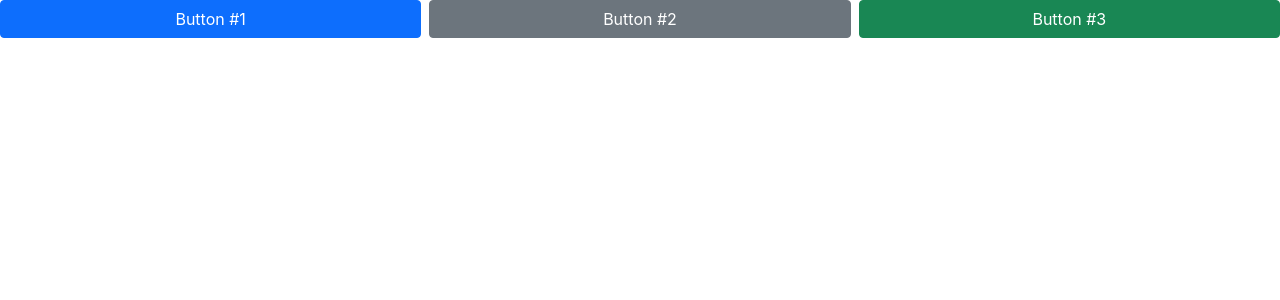
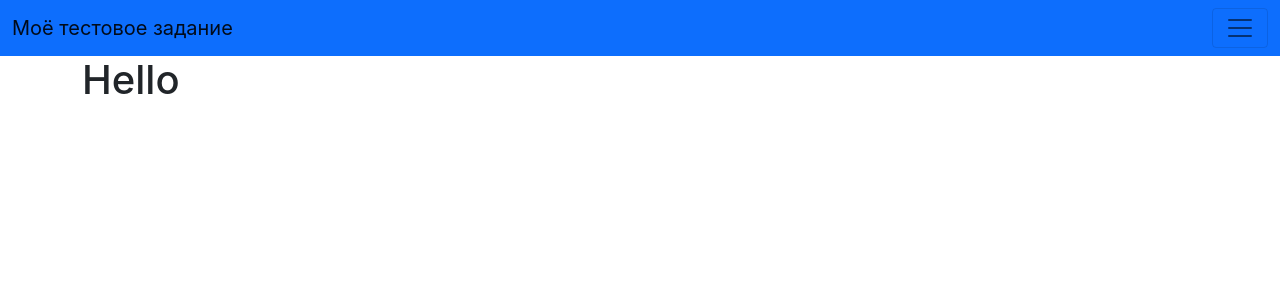
Before and after one commit to hellovadim/my-app, a React (Create React App) app: page /1 in a window 1280 px wide. Shown: the top 300 px of the page. Built offline with nearby package versions, Linux system fonts and the light colour scheme; no server answers.

Commit message:
Добавил в саги логику загрузки и задержку для лоадера

```diff
--- a/src/components/App/App.jsx
+++ b/src/components/App/App.jsx
@@ -1,27 +1,26 @@
 import { useSelector, useDispatch } from "react-redux";
 import { useEffect } from "react";
-import { Row, Button, Col } from "react-bootstrap";
+import { Container } from "react-bootstrap";
 
+import Header from "../Header/Header";
+import Loader from "../Loader/Loader";
+// import { fetchPhotos } from "../../redux/actions/photosAction";
 import { fetchSinglePhoto } from "../../redux/actions/singlePhotoActions";
 
-import { getSinglePhoto } from "../../axios/axios";
 const App = () => {
+  const loading = useSelector((state) => state.singlePhoto.loading);
   const dispatch = useDispatch();
-  const photo = useSelector((state) => state.singlePhoto);
-
+  console.log(loading);
+  useEffect(() => {
+    dispatch(fetchSinglePhoto(2));
+  }, []);
   return (
     <>
-      <Row className="mx-0">
-        <Button as={Col} variant="primary">
-          Button #1
-        </Button>
-        <Button as={Col} variant="secondary" className="mx-2">
-          Button #2
-        </Button>
-        <Button as={Col} variant="success">
-          Button #3
-        </Button>
-      </Row>
+      <Header />
+      <Container>
+        <h1>Hello</h1>
+        {loading ? <Loader /> : null}
+      </Container>
     </>
   );
 };
--- /dev/null
+++ b/src/components/Header/Header.jsx
@@ -0,0 +1,31 @@
+import { Navbar, Container, Offcanvas, Nav } from "react-bootstrap";
+import "./Header.scss";
+
+const Header = () => {
+  return (
+    <Navbar bg="primary" expand={false} collapseOnSelect={true}>
+      <Container fluid>
+        <Navbar.Brand>Моё тестовое задание</Navbar.Brand>
+        <Navbar.Toggle aria-controls="offcanvasNavbar" />
+        <Navbar.Offcanvas
+          id="offcanvasNavbar"
+          aria-labelledby="offcanvasNavbarLabel"
+          placement="start"
+        >
+          <Offcanvas.Header closeButton>
+            <Offcanvas.Title id="offcanvasNavbarLabel">
+              Моё тестовое задание
+            </Offcanvas.Title>
+          </Offcanvas.Header>
+          <Offcanvas.Body>
+            <Nav className="flex-start">
+              <Nav.Link href="#action2">Link</Nav.Link>
+            </Nav>
+          </Offcanvas.Body>
+        </Navbar.Offcanvas>
+      </Container>
+    </Navbar>
+  );
+};
+
+export default Header;
--- /dev/null
+++ b/src/components/Header/Header.scss
@@ -0,0 +1,5 @@
+.header{
+  span{
+    color: #fff;
+  }
+}
--- /dev/null
+++ b/src/components/Loader/Loader.jsx
@@ -0,0 +1,12 @@
+import { Spinner, Col, Row } from "react-bootstrap";
+
+export const Loader = () => {
+  return (
+    <Row>
+      <Col xs={6} md={4}>
+        <Spinner animation="grow" variant="primary" />
+      </Col>
+    </Row>
+  );
+};
+export default Loader;
--- a/src/index.scss
+++ b/src/index.scss
@@ -1,4 +1,14 @@
-
+@import "~bootstrap/scss/bootstrap";
+$theme-colors: (
+  "primary":    $primary,
+  "secondary":  $secondary,
+  "success":    $success,
+  "info":       $info,
+  "warning":    $warning,
+  "danger":     $danger,
+  "light":      $light,
+  "dark":       $dark
+);
 body {
   margin: 0;
   font-family: -apple-system, BlinkMacSystemFont, 'Segoe UI', 'Roboto', 'Oxygen',
--- a/src/redux/actions/photosAction.js
+++ b/src/redux/actions/photosAction.js
@@ -17,3 +17,8 @@ export const fetchPhotos = () => {
     type: FETCH_PHOTOS,
   };
 };
+export const loadingPhotos = () => {
+  return {
+    type: LOADING_PHOTOS,
+  };
+};
--- a/src/redux/actions/singlePhotoActions.js
+++ b/src/redux/actions/singlePhotoActions.js
@@ -1,6 +1,7 @@
 import {
   FETCH_SINGLE_PHOTO,
   FETCH_SINGLE_PHOTO_LOADED,
+  LOADING_SINGLE_PHOTO,
 } from "../constants/singlePhotoConstant";
 
 export const fetchSinglePhotoLoaded = (photo) => {
@@ -16,3 +17,9 @@ export const fetchSinglePhoto = (id) => {
     id,
   };
 };
+
+export const loadingSinglePhoto = () => {
+  return {
+    type: LOADING_SINGLE_PHOTO,
+  };
+};
--- a/src/redux/reducers/photosReducer.js
+++ b/src/redux/reducers/photosReducer.js
@@ -1,4 +1,7 @@
-import { FETCH_PHOTOS, FETCH_PHOTOS_LOADED } from "../constants/photosConstant";
+import {
+  FETCH_PHOTOS_LOADED,
+  LOADING_PHOTOS,
+} from "../constants/photosConstant";
 
 const initialState = {
   photos: [],
@@ -12,7 +15,14 @@ const photosReducer = (state = initialState, action) => {
       return {
         ...state,
         photos: action.payload,
+        loading: false,
       };
+    case LOADING_PHOTOS: {
+      return {
+        ...state,
+        loading: true,
+      };
+    }
     default:
       return state;
   }
--- a/src/redux/reducers/singlePhotoReducer.js
+++ b/src/redux/reducers/singlePhotoReducer.js
@@ -1,4 +1,7 @@
-import { FETCH_SINGLE_PHOTO_LOADED } from "../constants/singlePhotoConstant";
+import {
+  FETCH_SINGLE_PHOTO_LOADED,
+  LOADING_SINGLE_PHOTO,
+} from "../constants/singlePhotoConstant";
 
 const initialState = {
   singlePhoto: {},
@@ -12,6 +15,12 @@ const singlePhotoReducer = (state = initialState, action) => {
       return {
         ...state,
         singlePhoto: action.payload,
+        loading: false,
+      };
+    case LOADING_SINGLE_PHOTO:
+      return {
+        ...state,
+        loading: true,
       };
 
     default:
--- a/src/redux/sagas/sagas.js
+++ b/src/redux/sagas/sagas.js
@@ -1,9 +1,10 @@
 import { put, takeEvery, call } from "redux-saga/effects";
 
-import { fetchPhotosLoaded } from "../actions/photosAction";
+import { fetchPhotosLoaded, loadingPhotos } from "../actions/photosAction";
 import {
   fetchSinglePhotoLoaded,
   fetchSinglePhoto,
+  loadingSinglePhoto,
 } from "../actions/singlePhotoActions";
 import {} from "../actions/singlePhotoActions";
 import { getAllPhotos, getSinglePhoto } from "../../axios/axios";
@@ -13,6 +14,8 @@ import { FETCH_SINGLE_PHOTO } from "../constants/singlePhotoConstant";
 const delay = (ms) => new Promise((res) => setTimeout(res, ms));
 
 function* fetchPhotosWorker() {
+  yield call(loadingPhotos);
+  yield delay(500);
   const res = yield call(getAllPhotos);
   yield put(fetchPhotosLoaded(res));
 }
@@ -22,6 +25,8 @@ export function* photosWatcher() {
 }
 
 function* fetchSinglePhotoWorker({ id }) {
+  yield call(loadingSinglePhoto);
+  yield delay(500);
   yield call(fetchSinglePhoto);
   const res = yield call(getSinglePhoto, id);
   console.log(res);
```
